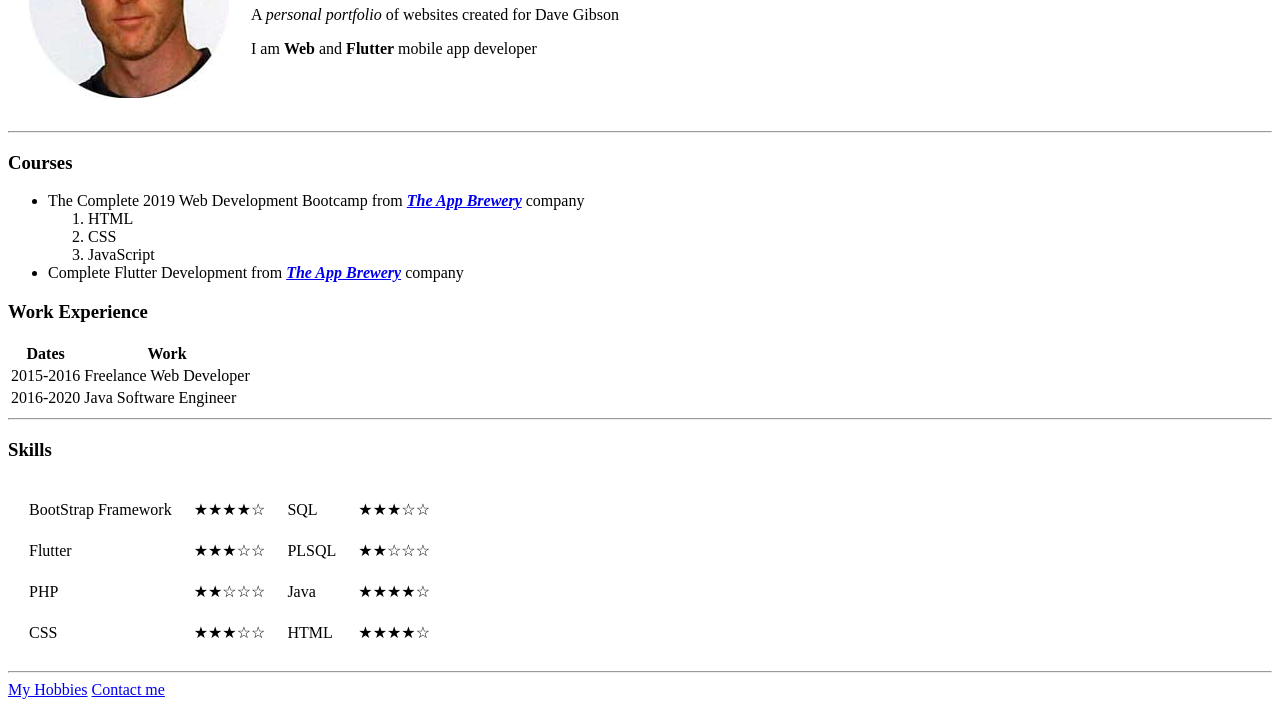
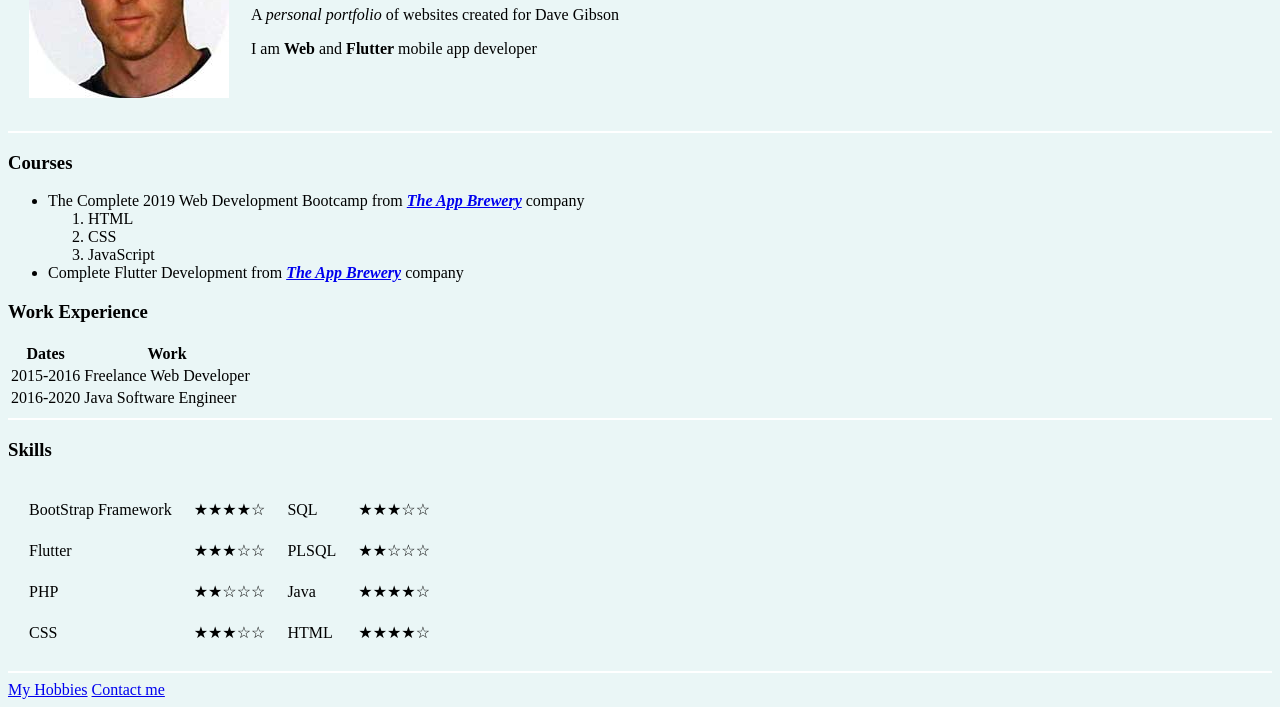
Before and after one commit to skintfred/HTML_Person_Site, a plain HTML site: page index.html in a window 1280 px wide. Shown: the part 131-838 px from the top of the page. Drawn offline with Linux system fonts and the light colour scheme.

Commit message:
Start of internal css

```diff
--- a/index.html
+++ b/index.html
@@ -4,6 +4,17 @@
 <head>
   <meta charset="utf-8">
   <title>DTG dev</title>
+<style media="screen">
+  body{
+    background-color:#EAF6F6;
+  }
+  hr{
+    background-color: white;
+    border-style: none;
+    height: 2px;
+  }
+</style>
+
 </head>
 
 <body>
```
